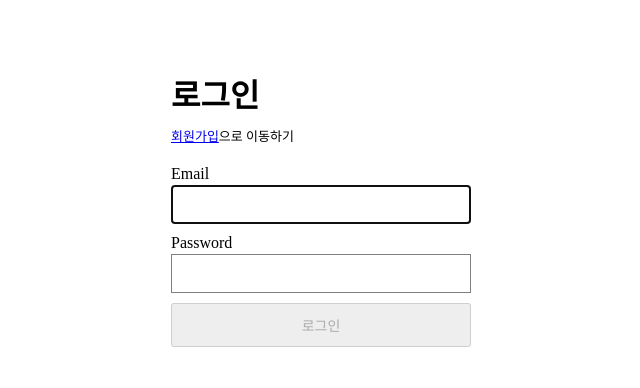
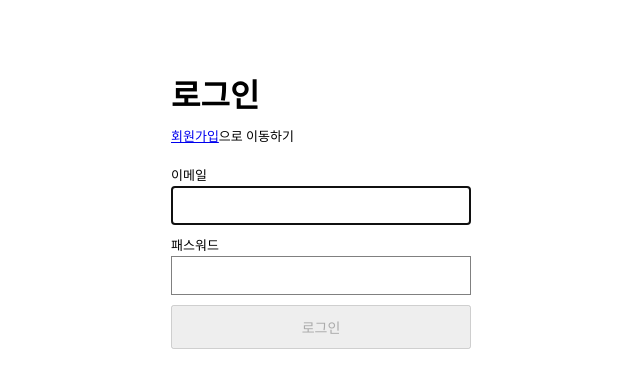
Before and after one commit to miju3545/react-revalidate-with-todo-app, a React (Vite) app: page /signin in a window 1280 px wide. Shown: the top 388 px of the page, without its empty margins (319-959 px from the left). Built offline with nearby package versions, Linux system fonts and the light colour scheme.

Commit message:
refactor: email 정규식 변환

```diff
--- a/src/pages/signIn.tsx
+++ b/src/pages/signIn.tsx
@@ -20,7 +20,7 @@ function SignIn() {
   const schema = yup.object({
     email: yup
       .string()
-      .matches(/[a-z0-9]+@[a-z]+\.[a-z]{2,3}/)
+      .matches(/[a-z0-9]+@/)
       .required('email is required'),
     password: yup
       .string()
@@ -76,11 +76,11 @@ function SignIn() {
       </div>
       <form onSubmit={handleSubmit(onSubmit)}>
         <InputWrapper>
-          <span>Email</span>
+          <span className="label">이메일</span>
           <Input id={'email-input'} control={control} name={'email'} />
         </InputWrapper>
         <InputWrapper>
-          <span>Password</span>
+          <span className="label">패스워드</span>
           <Input
             id={'password-input'}
             control={control}
@@ -89,7 +89,7 @@ function SignIn() {
           />
         </InputWrapper>
         <Button
-          id={'signup-button'}
+          id={'signin-button'}
           title={'로그인'}
           disabled={!isValid}
           style={{ padding: '10px 12px', fontSize: '14px' }}
--- a/src/pages/signup.tsx
+++ b/src/pages/signup.tsx
@@ -19,7 +19,7 @@ function SignUp() {
   const schema = yup.object({
     email: yup
       .string()
-      .matches(/[a-z0-9]+@[a-z]+\.[a-z]{2,3}/)
+      .matches(/[a-z0-9]+@/)
       .required('email is required'),
     password: yup
       .string()
@@ -50,8 +50,6 @@ function SignUp() {
       } else {
         setError('email', { message: '이미 사용중인 이메일이에요:(' });
         setError('password', {});
-        setFocus('email');
-        setFocus('password');
       }
     });
   };
@@ -130,7 +128,8 @@ export const InputWrapper = styled.label`
   flex-direction: column;
   margin-bottom: 10px;
 
-  > span {
+  > .label {
+    font-size: 13px;
     margin-bottom: 2px;
   }
 
```
